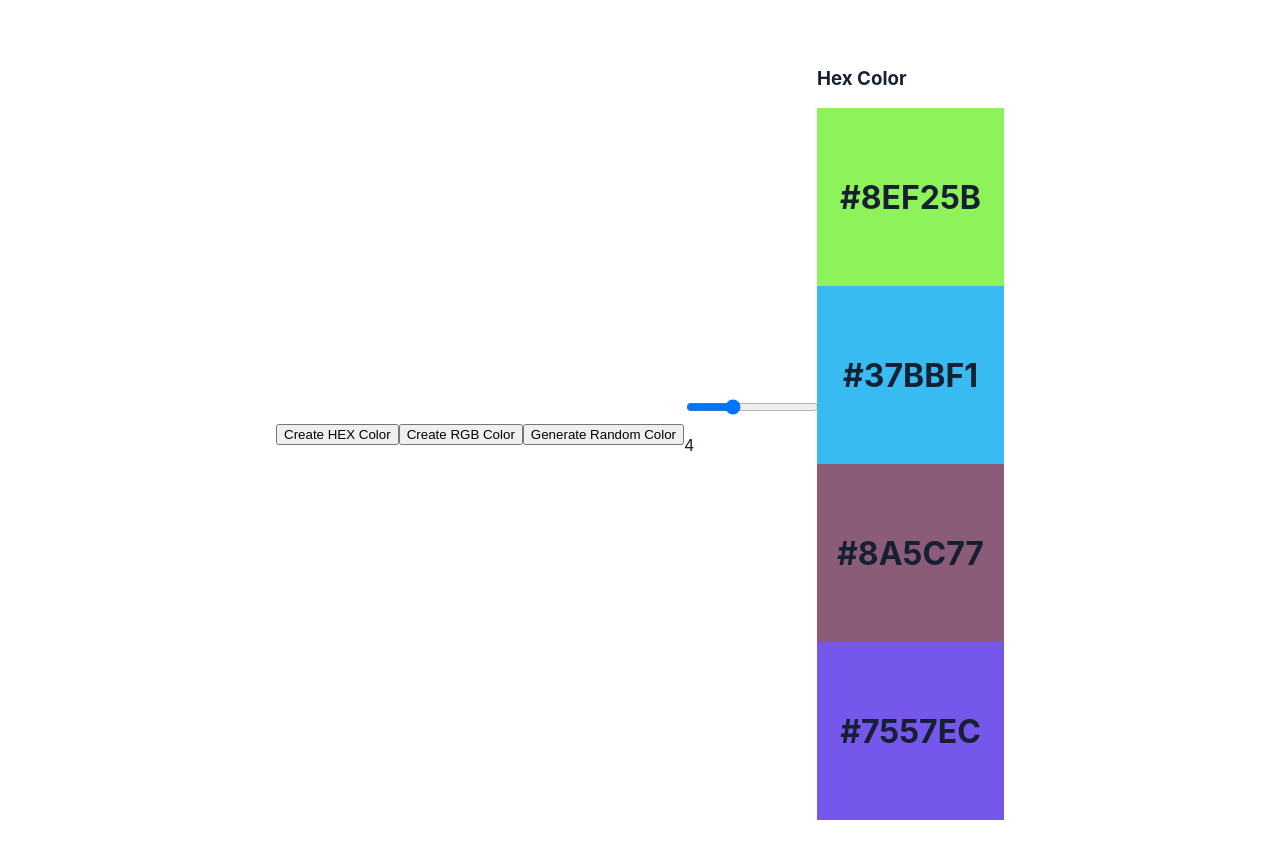
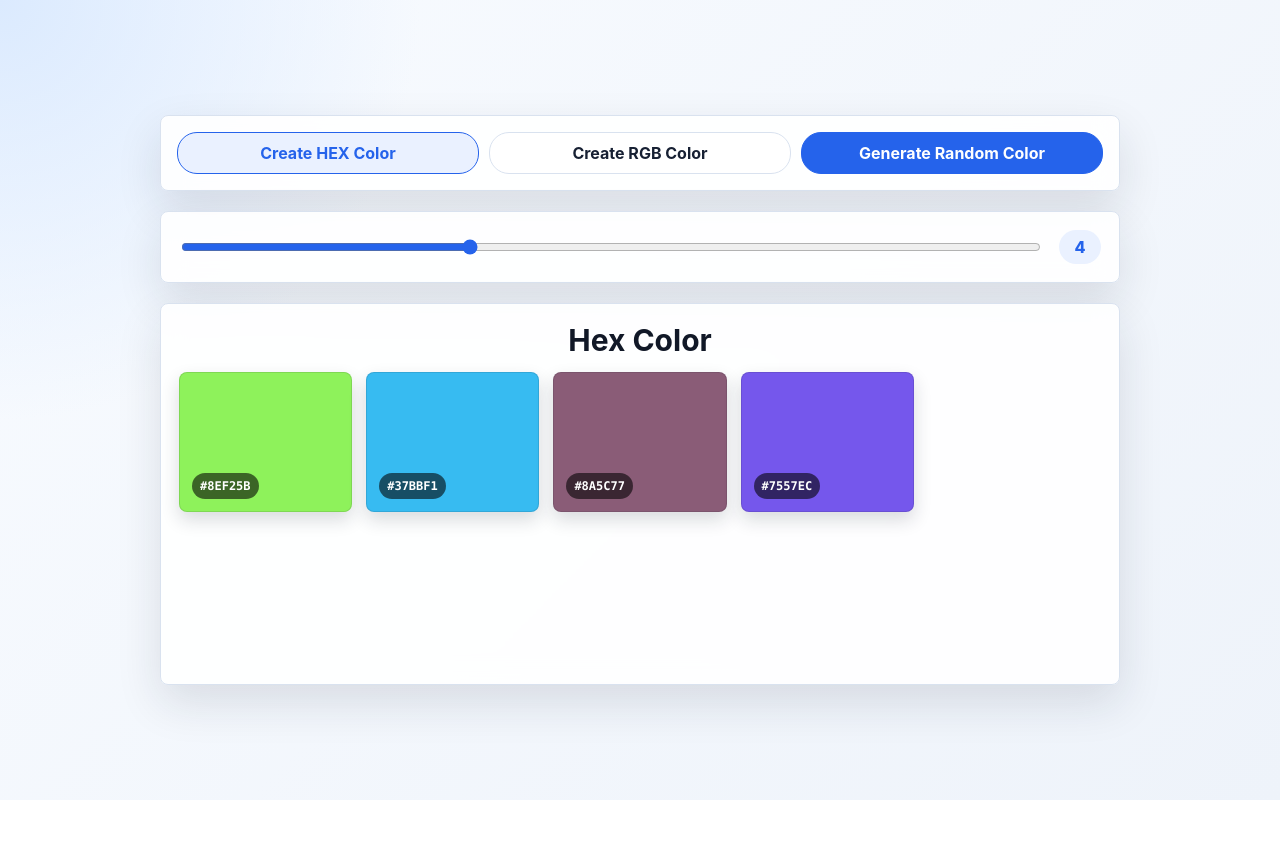
Before and after one commit to TanKaiYi0220/React-Practice-25-Projects, a React (Vite) app: page / in a window 1280 px wide. Shown: the top 858 px of the page. After the commit the page ends 800 px from the top, so only its background shows below. Built offline with nearby package versions, Linux system fonts and the light colour scheme.

Commit message:
feat: vibe coding for modern css design

```diff
--- a/src/components/random_color/RandomColor.jsx
+++ b/src/components/random_color/RandomColor.jsx
@@ -57,9 +57,19 @@ const RandomColor = () => {
             className="colorContainer"
         >
             <div className="colorButton"
+            ><button
+                className={typeOfColor === 'hex' ? 'active' : ''}
+                onClick={() => setTypeOfColor('hex')}
             >
-                <button onClick={() => { setTypeOfColor("hex") }}>Create HEX Color</button>
-                <button onClick={() => { setTypeOfColor("rgb") }}>Create RGB Color</button>
+                    Create HEX Color
+                </button>
+
+                <button
+                    className={typeOfColor === 'rgb' ? 'active' : ''}
+                    onClick={() => setTypeOfColor('rgb')}
+                >
+                    Create RGB Color
+                </button>
                 <button onClick={() => { generateRandomColor() }}>Generate Random Color</button>
             </div>
             <div className="colorSlider">
--- a/src/components/random_color/style.css
+++ b/src/components/random_color/style.css
@@ -1,17 +1,141 @@
 .colorContainer {
+  --accent: #2563eb;
+  --accent-dark: #1d4ed8;
+  --accent-soft: #eaf1ff;
+  --text: #172033;
+  --heading: #111827;
+  --border: #d9e2ef;
+  --surface: rgba(255, 255, 255, 0.9);
+  --shadow: rgba(23, 32, 51, 0.12);
+
   min-height: 100vh;
   width: 100%;
   display: flex;
+  flex-direction: column;
   align-items: center;
   justify-content: center;
-  padding: 48px 20px;
+  gap: 20px;
+  padding: 40px 20px;
+  color: var(--text);
+  background:
+    radial-gradient(circle at top left, #dbeafe 0, transparent 420px),
+    linear-gradient(135deg, #f8fbff 0%, #eef3fa 100%);
+}
+
+.colorButton,
+.colorSlider,
+.colorInfo {
+  width: 960px;
+  border: 1px solid var(--border);
+  border-radius: 8px;
+  background: var(--surface);
+  box-shadow: 0 18px 45px var(--shadow);
+  backdrop-filter: blur(12px);
+}
+
+.colorButton {
+  display: flex;
+  gap: 10px;
+  padding: 16px;
+}
+
+.colorButton button {
+  flex: 1;
+  height: 42px;
+  border: 1px solid var(--border);
+  border-radius: 20px;
+  color: var(--text);
+  background: #ffffff;
+  font: inherit;
+  font-weight: 700;
+  cursor: pointer;
+}
+
+.colorButton button:hover,
+.colorButton button.active {
+  border-color: var(--accent);
+  color: var(--accent);
+  background: var(--accent-soft);
+}
+
+.colorButton button:last-child {
+  border-color: var(--accent);
+  color: #ffffff;
+  background: var(--accent);
+}
+
+.colorButton button:last-child:hover {
+  border-color: var(--accent-dark);
+  color: #ffffff;
+  background: var(--accent-dark);
+}
+
+.colorSlider {
+  display: flex;
+  align-items: center;
+  gap: 16px;
+  padding: 18px;
+}
+
+.colorSlider input[type="range"] {
+  flex: 1;
+  accent-color: var(--accent);
+}
+
+.colorSlider p {
+  min-width: 42px;
+  margin: 0;
+  padding: 7px 12px;
+  border-radius: 20px;
+  color: var(--accent);
+  background: var(--accent-soft);
+  text-align: center;
+  font-weight: 800;
+}
+
+.colorInfo {
+  display: grid;
+  grid-template-columns: repeat(5, 1fr);
+  grid-template-rows: auto repeat(2, 140px);
+  gap: 14px;
+  padding: 18px;
+}
+
+.colorInfo > h3 {
+  grid-column: 1 / -1;
+  margin: 0;
+  color: var(--heading);
+  font-size: 30px;
+  line-height: 1.2;
+  text-align: center;
 }
 
 .colorBlock {
-  min-height: 10vh;
-  width: 100%;
+  height: 100%;
   display: flex;
-  align-items: center;
-  justify-content: center;
-  padding: 48px 20px;
+  align-items: flex-end;
+  justify-content: flex-start;
+  padding: 12px;
+  border: 1px solid rgba(17, 24, 39, 0.12);
+  border-radius: 8px;
+  overflow: hidden;
+  box-shadow: 0 8px 18px rgba(23, 32, 51, 0.16);
 }
+
+.colorBlock:hover {
+  box-shadow: 0 12px 24px rgba(23, 32, 51, 0.22);
+}
+
+.colorBlock h1 {
+  max-width: 100%;
+  margin: 0;
+  padding: 6px 8px;
+  border-radius: 16px;
+  color: #ffffff;
+  background: rgba(0, 0, 0, 0.58);
+  font-family: Consolas, monospace;
+  font-size: 12px;
+  line-height: 1.2;
+  font-weight: 700;
+  white-space: nowrap;
+}
```
